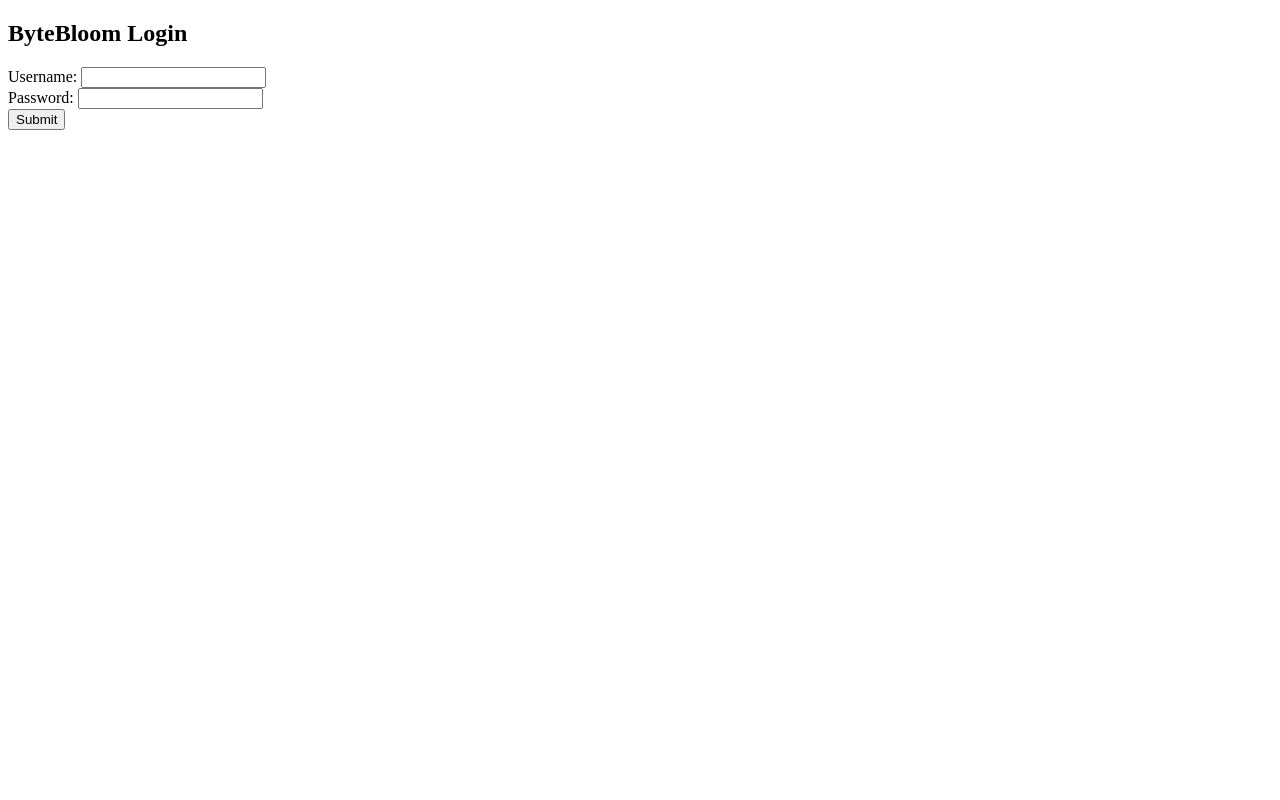
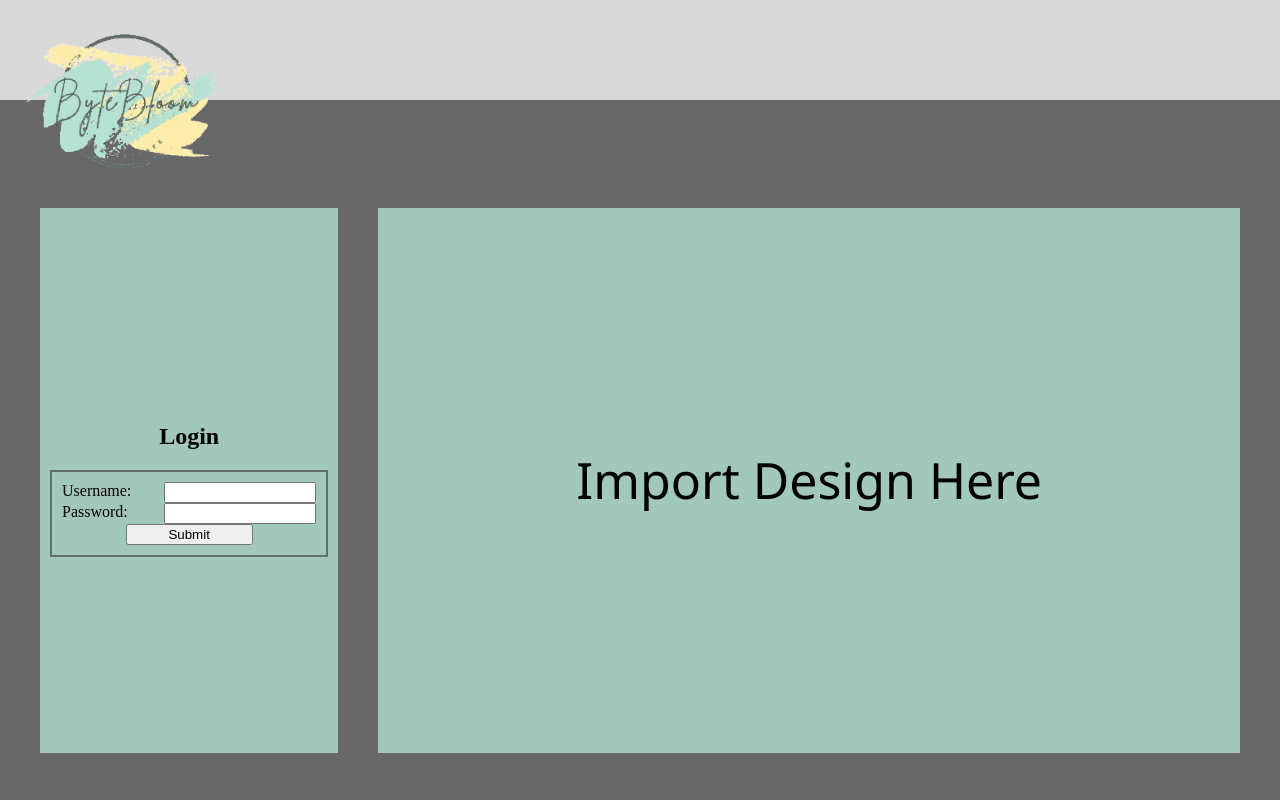
Before and after one commit to zigmr/CapstoneProject, a Flask app: page / in a window 1280 px wide. Run offline with Flask 3, Linux system fonts and the light colour scheme.

Commit message:
Styles login page
This update adds two new CSS files- one for all pages to use and one for the login page.

```diff
--- a/app.py
+++ b/app.py
@@ -1,4 +1,4 @@
-from flask import Flask, render_template, request
+from flask import Flask, render_template, url_for, request
 from os.path import exists
 import sqlite3
 
--- /dev/null
+++ b/static/bytebloom.css
@@ -0,0 +1,41 @@
+html, body {
+    background-color: #686868;
+
+    margin: 0px;
+    height: 100%;
+}
+
+#top-bar {
+    display: flex;
+    height: 200px;
+}
+
+#bar-div {
+    background-color: #d9d9d9;
+
+    width: 100%;
+    height: 100px;
+}
+
+#bar-div img {
+    height: 200px;
+    margin-left: 20px;
+}
+
+#panels {
+    display: flex;
+    padding: 0px 20px;
+
+    height: calc(100% - 200px);
+}
+
+#panels div {
+    background-color: #a1c8bb;
+
+    align-self: center;
+    margin-left: 20px;
+    margin-right: 20px;
+    margin-bottom: 40px;
+    padding: 10px;
+    height: calc(100% - 75px);
+}
--- /dev/null
+++ b/static/login_page.css
@@ -0,0 +1,42 @@
+#login-panel {
+    width: 300px;
+    display: flex;
+    align-items: center;
+    flex-direction: column;
+    justify-content: center;
+}
+
+#login-panel form {
+    border: solid 2px #616e6a;
+    padding: 10px;
+    display: grid;
+    grid-template-columns: 25% 15% 35% 25%;
+}
+
+#login-panel label {
+    grid-column-start: 1;
+    grid-column-end: 3;
+}
+
+#login-panel input {
+    grid-column-start: 3;
+    grid-column-end: 5;
+}
+
+#login-panel .submit {
+    grid-column-start: 2;
+    grid-column-end: 4;
+}
+
+#temp-panel {
+    display: flex;
+    width: 100%;
+
+    justify-content: center;
+    align-items: center;
+}
+
+#temp-panel p {
+    font-size: 50px;
+    font-family: 'Segoe UI', Tahoma, Geneva, Verdana, sans-serif;
+}
--- a/templates/login_page.html
+++ b/templates/login_page.html
@@ -1,15 +1,36 @@
 <!DOCTYPE html>
-<html>
+<html lang="en">
     <head>
         <title>ByteBloom Login</title>
+        <!-- <link rel="stylesheet" href="/static/bytebloom.css">
+        <link rel="stylesheet" href="/static/login_page.css"> -->
+        <link rel="stylesheet" href="{{ url_for('static', filename='bytebloom.css') }}">
+        <link rel="stylesheet" href="{{ url_for('static', filename='login_page.css') }}">
     </head>
     <body>
-        <!--Example file. Replace with appropriate file.-->
-        <h2>ByteBloom Login</h2>
-        <form method="post">
-            <label for="username">Username: </label><input type="text", name="username"><br>
-            <label for="password">Password: </label><input type="password", name="password"><br>
-            <input type="submit", value="Submit">
-        </form>
+        <div id="top-bar">
+            <div id="bar-div">
+                <img id="logo" src="/static/images/logo_v2.png">
+            </div>
+        </div>
+
+        <div id="panels">
+            <div id="login-panel">
+                <h2>Login</h3>
+                <form method="post">
+                    <label for="username">Username: </label>
+                    <input type="text" name="username">
+
+                    <label for="password">Password: </label></span>
+                    <input type="password" name="password">
+
+                    <input type="submit" value="Submit" class="submit">
+                </form>
+            </div>
+
+            <div id="temp-panel">
+                <p>Import Design Here</p>
+            </div>
+        </div>
     </body>
 </html>
```
Also changed, not shown: static/images/logo_v2.png (added).
